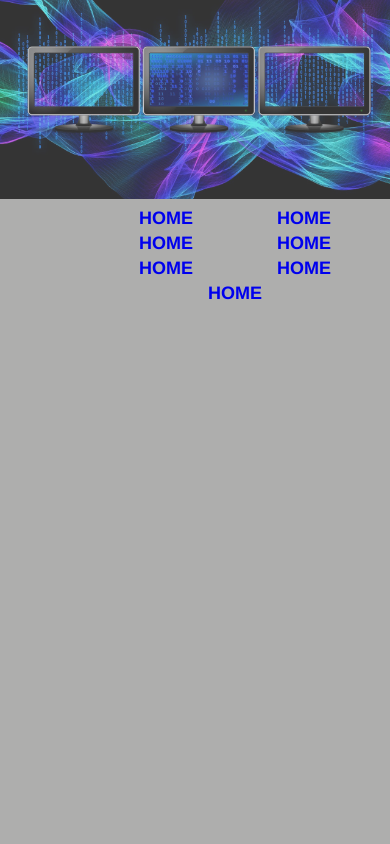
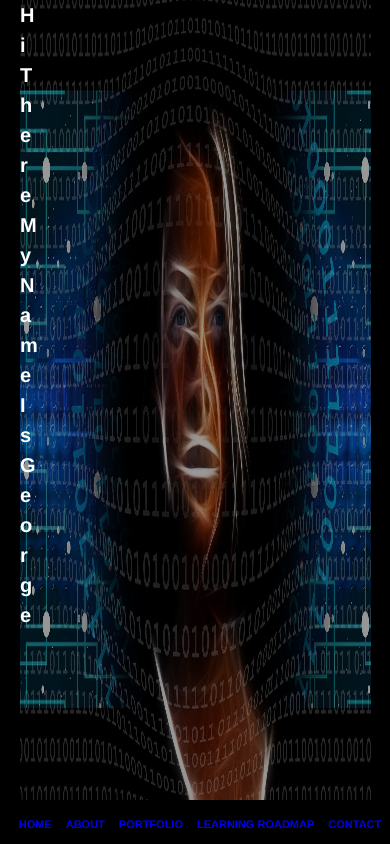
Before and after one commit to vincitamor/portfolio-website, a plain HTML site: page index.html in a window 390 px wide. Drawn offline with Linux system fonts and the light colour scheme.

Commit message:
responsive changes

```diff
--- a/assets/stylesheet/main.css
+++ b/assets/stylesheet/main.css
@@ -10,18 +10,58 @@ li {
     margin-top: 15px;
     font: 700 18px/0 'Helvetica', 'Times New Roman', Times, sans-source;
 }
-a {
+.nav-links {
     text-decoration: none;
+}
+.nav-links:hover {
+    color: aqua;
+}
+.nav-links:visited {
+    color: grey;
 }
 ul {
     text-align: center;
 }
-img {
-    width: 100%;
-    margin-top: -9%;
-    filter: brightness(%) contrast(%);
-    opacity: .7;
+.backgroundImg {
+    width: 90%;
+    height: 650px;
+    margin-left: 5%;
+    margin-bottom: 5px;
+    opacity: .5;
 }
 html {
-    background: #aeaead;
+    background: #000000;
 }
+.vert-intro {
+    display: inline-block;
+    position: absolute;
+    left: 20px;
+    color: white;
+    font: 700 20px/30px 'Helvetica', sans-source;
+}
+.vert-intro span {
+    display: block;
+}
+/*
+Media queries
+*/
+@media screen and (max-width: 390px) {
+    .nav-links {
+        display: inline-block;
+        padding: 0;
+        text-align: left;
+    }
+    ul {
+        text-align: center;
+    }
+    li {
+        display: inline-block;
+        padding-left: 10px;
+        margin-top: px;
+        font: 700 11px/0 'Helvetica', 'Times New Roman', Times, sans-source;
+    }
+    .backgroundImg {
+        height: 800px;
+        opacity: .6;
+    }
+}
--- a/index.html
+++ b/index.html
@@ -7,18 +7,39 @@
         <link rel="stylesheet" href="assets/stylesheet/main.css">
     </head>
     <body>
-        <img class="backgroundImg" alt="three monitors with binary numbers" src="binary.png">
+        <img class="backgroundImg" alt="three monitors with binary numbers" src="/assets/images/artificial-intelligence-gd593176e4_1280.jpg">
+        <span class="vert-intro">
+            <span>H</span>
+            <span>i</span>
+            <span>T</span>
+            <span>h</span>
+            <span>e</span>
+            <span>r</span>
+            <span>e</span>
+            <span>M</span>
+            <span>y</span>
+            <span>N</span>
+            <span>a</span>
+            <span>m</span>
+            <span>e</span>
+            <span>I</span>
+            <span>s</span>
+            <span>G</span>
+            <span>e</span>
+            <span>o</span>
+            <span>r</span>
+            <span>g</span>
+            <span>e</span>
+        </span>
         <div class="container">
         <header>
             <nav>
                 <ul>
-                    <li><a href="#">HOME</a></li>
-                    <li><a href="#">HOME</a></li>
-                    <li><a href="#">HOME</a></li>
-                    <li><a href="#">HOME</a></li>
-                    <li><a href="#">HOME</a></li>
-                    <li><a href="#">HOME</a></li>
-                    <li><a href="#">HOME</a></li>
+                    <li><a class="nav-links" href="#">HOME</a></li>
+                    <li><a class="nav-links" href="#">ABOUT</a></li>
+                    <li><a class="nav-links" href="#">PORTFOLIO</a></li>
+                    <li><a class="nav-links" href="#">LEARNING ROADMAP</a></li>
+                    <li><a class="nav-links" href="#">CONTACT</a></li>
                 </ul>
             </nav>
         </header>
```
Also changed, not shown: assets/images/artificial-intelligence-gd593176e4_1280.jpg (added).
